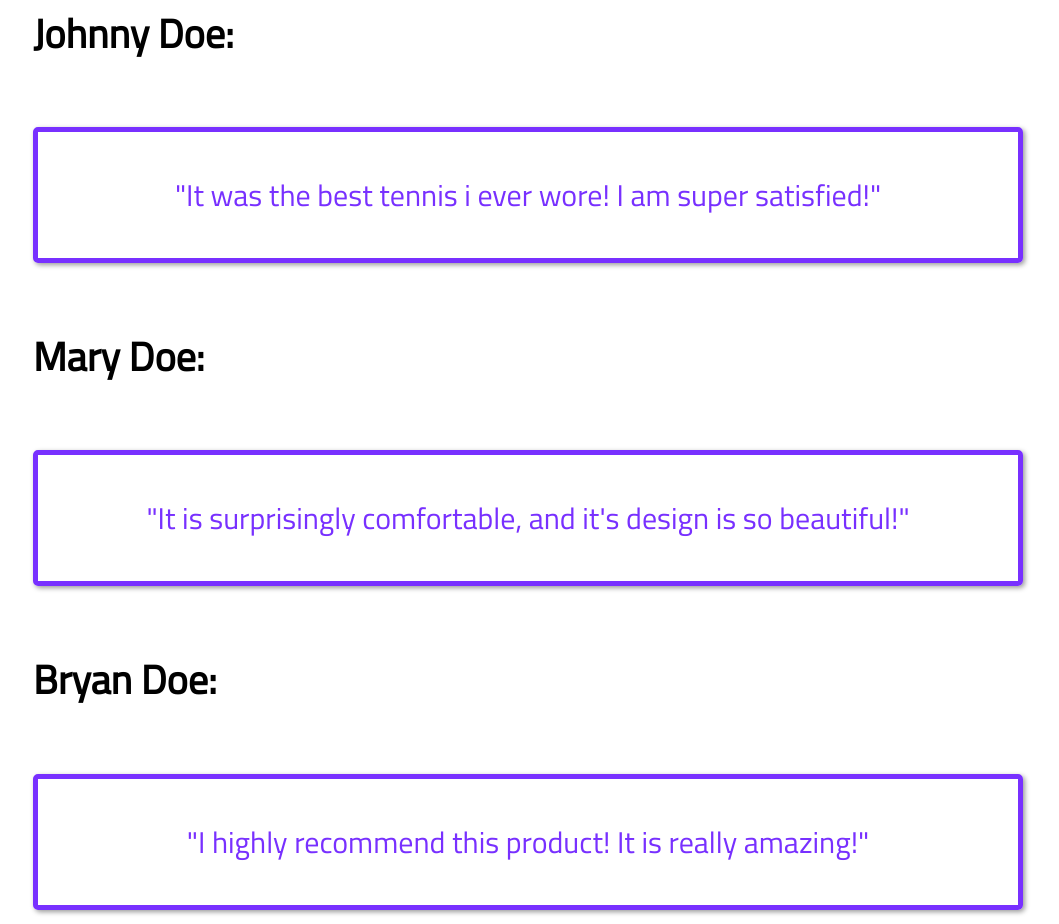
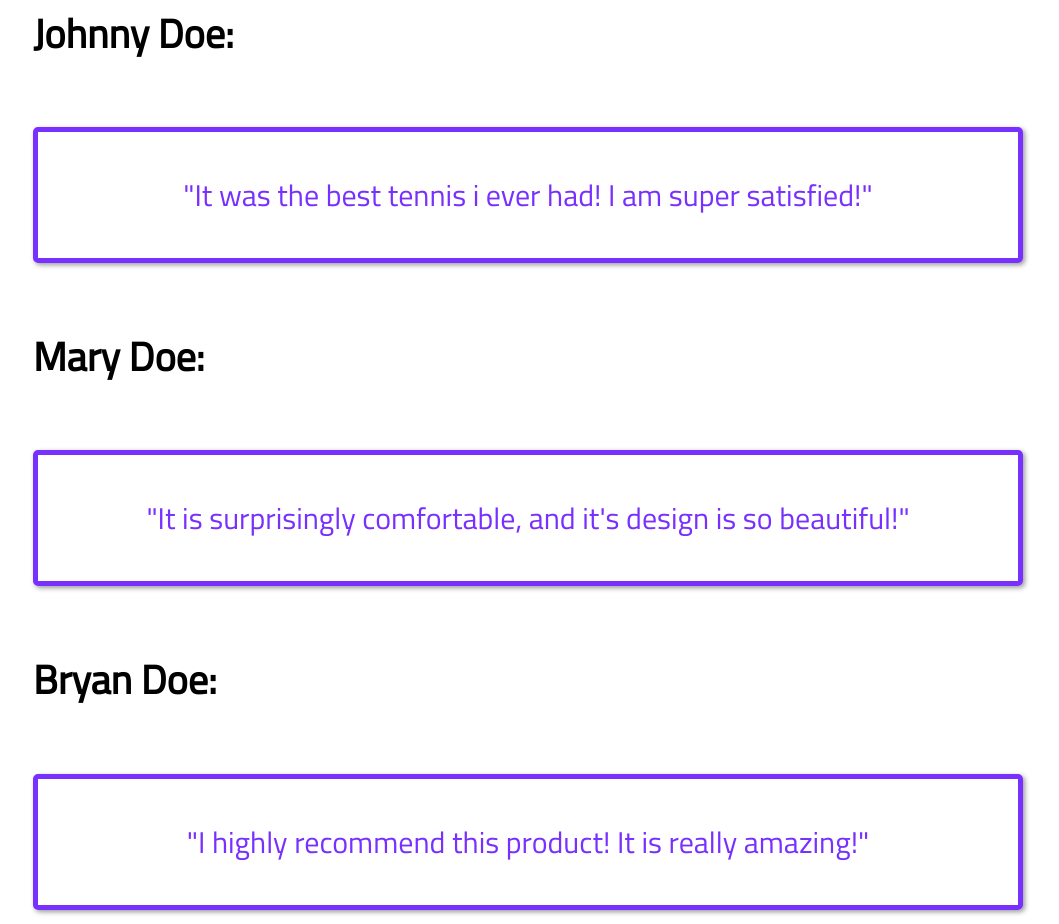
Before and after one commit to viniciusdsv93/01-HTML, a plain HTML site: page 38-landing-page/index.html in a window 1280 px wide. Shown: the part 2153-3077 px from the top of the page, without its empty margins (112-1171 px from the left). Drawn offline with Linux system fonts and the light colour scheme.

Commit message:
Updated exercise 38

```diff
--- a/38-landing-page/index.html
+++ b/38-landing-page/index.html
@@ -49,7 +49,7 @@
         <div class="container">
                 <h1>Check out some comments of satisfied costumers!</h1>
                 <h2>Johnny Doe:</h2>
-                <p>"It was the best tennis i ever wore! I am super satisfied!"</p>
+                <p>"It was the best tennis i ever had! I am super satisfied!"</p>
                 <h2>Mary Doe:</h2>
                 <p>"It is surprisingly comfortable, and it's design is so beautiful!"</p>
                 <h2>Bryan Doe:</h2>
```
